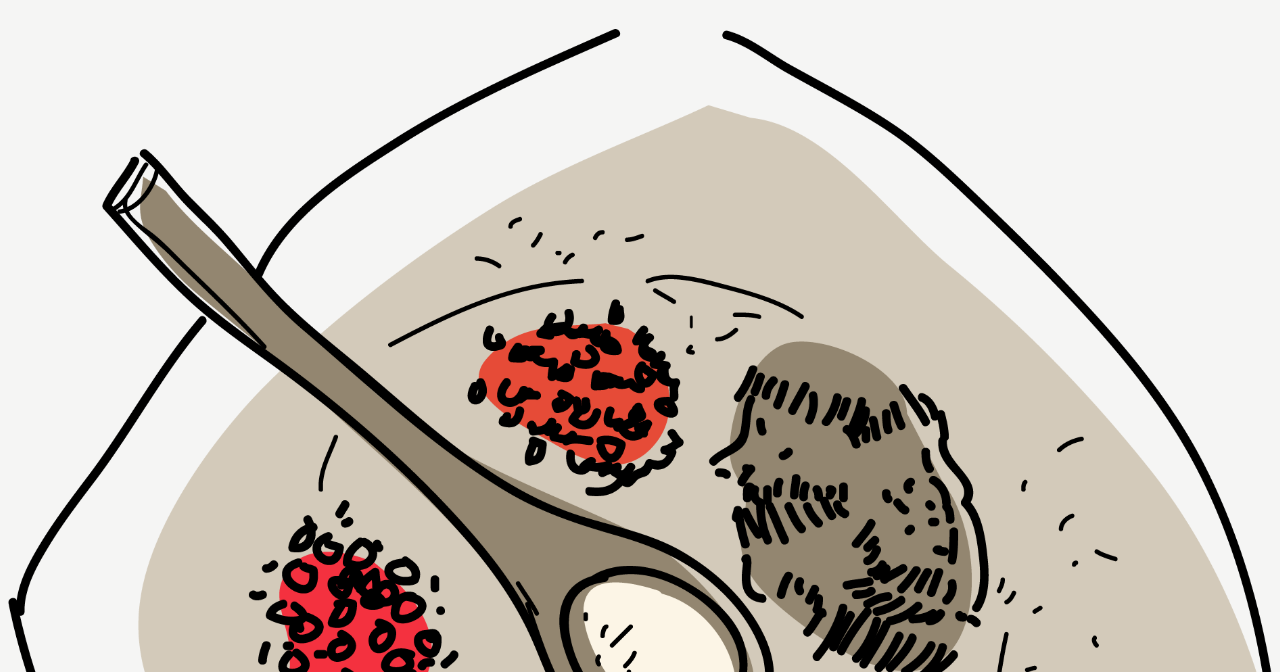
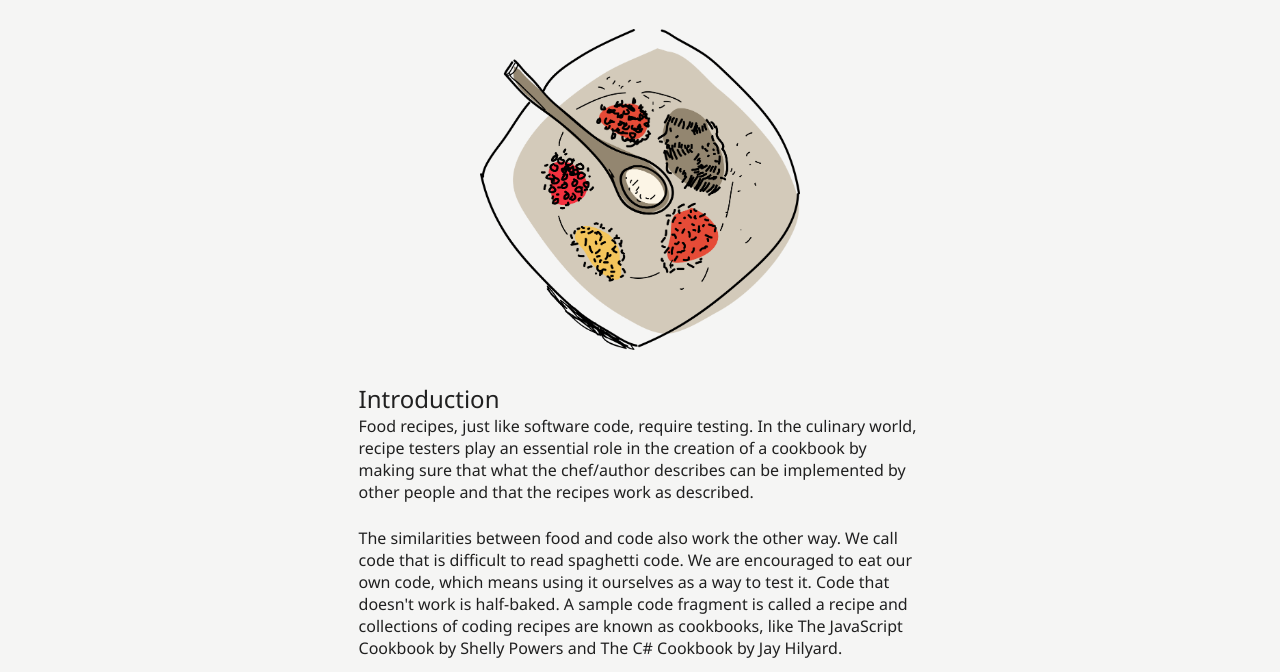
Before and after one commit to microsoft/DevCookbook, a plain HTML site: page docs/index.html in a window 1280 px wide. Shown: the part 128-800 px from the top of the page. Drawn offline with Linux system fonts and the light colour scheme; a web font is replaced by a local one.

Commit message:
Fix the plate

```diff
--- a/docs/style.css
+++ b/docs/style.css
@@ -140,6 +140,10 @@ body > header {
 body > header h1 {
     font-size: 5rem;
     margin-bottom: 2rem;
+}
+
+body > header img {
+    max-width: 20rem;
 }
 
 .call-to-action {
```
